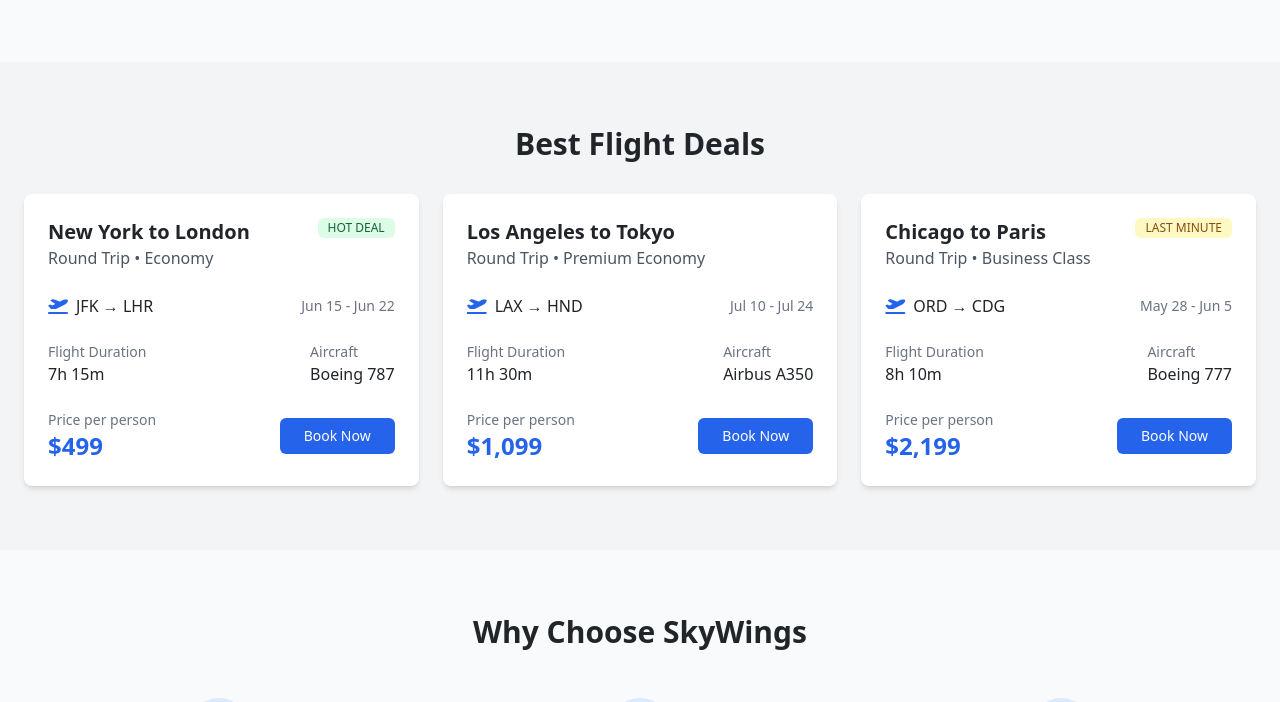
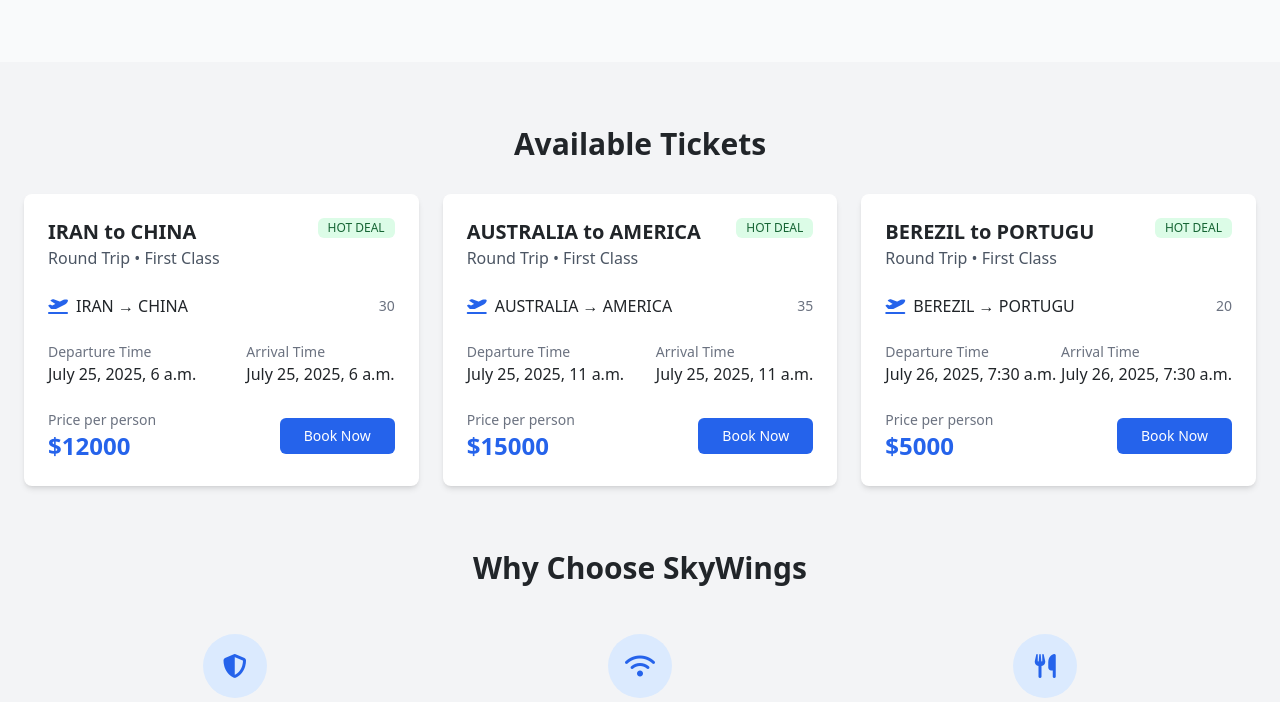
Before and after one commit to mmtshadow14/AirLine, a Django app: page / in a window 1280 px wide. Shown: the part 992-1694 px from the top of the page. Run offline with Django 5.2, Linux system fonts and the light colour scheme; data comes from the database, SQL or seed files in the repository; some libraries are stand-ins or nearby versions.

Commit message:
Update home.html

```diff
--- a/flights/templates/flights/home.html
+++ b/flights/templates/flights/home.html
@@ -117,126 +117,128 @@
     <!-- Flight Deals -->
     <div class="bg-gray-100 py-16">
         <div class="max-w-7xl mx-auto px-4 sm:px-6 lg:px-8">
-            <h2 class="text-3xl font-bold mb-8 text-center">Best Flight Deals</h2>
+            <h2 class="text-3xl font-bold mb-8 text-center">Available Tickets</h2>
             <div class="grid grid-cols-1 md:grid-cols-2 lg:grid-cols-3 gap-6">
+                {% for flight in all_flights %}
                 <!-- Flight 1 -->
                 <div class="flight-card bg-white rounded-lg shadow-md overflow-hidden transition-transform duration-300">
                     <div class="p-6">
                         <div class="flex justify-between items-start mb-4">
                             <div>
-                                <h3 class="text-xl font-bold">New York to London</h3>
-                                <p class="text-gray-600">Round Trip • Economy</p>
+                                <h3 class="text-xl font-bold">{{ flight.departure }} to {{ flight.destination }}</h3>
+                                <p class="text-gray-600">Round Trip • First Class</p>
                             </div>
                             <span class="bg-green-100 text-green-800 text-xs font-medium px-2.5 py-0.5 rounded">HOT DEAL</span>
                         </div>
                         <div class="flex items-center justify-between mb-4">
                             <div class="flex items-center">
                                 <i class="fas fa-plane-departure text-blue-600 mr-2"></i>
-                                <span>JFK → LHR</span>
+                                <span>{{ flight.departure }} → {{ flight.destination }}</span>
                             </div>
                             <div class="text-right">
-                                <p class="text-sm text-gray-500">Jun 15 - Jun 22</p>
+                                <p class="text-sm text-gray-500">{{ flight.flight_capacity }}</p>
                             </div>
                         </div>
                         <div class="flex items-center justify-between mb-4">
                             <div>
-                                <p class="text-sm text-gray-500">Flight Duration</p>
-                                <p class="font-medium">7h 15m</p>
+                                <p class="text-sm text-gray-500">Departure Time</p>
+                                <p class="font-medium">{{ flight.departure_time }}</p>
                             </div>
                             <div>
-                                <p class="text-sm text-gray-500">Aircraft</p>
-                                <p class="font-medium">Boeing 787</p>
+                                <p class="text-sm text-gray-500">Arrival Time</p>
+                                <p class="font-medium">{{ flight.departure_time }}</p>
                             </div>
                         </div>
                         <div class="flex items-center justify-between">
                             <div>
                                 <p class="text-sm text-gray-500">Price per person</p>
-                                <p class="text-2xl font-bold text-blue-600">$499</p>
+                                <p class="text-2xl font-bold text-blue-600">${{ flight.flight_price }}</p>
                             </div>
-                            <button class="bg-blue-600 hover:bg-blue-700 text-white px-4 py-2 rounded-md text-sm font-medium book-flight" data-flight="New York to London" data-price="499">Book Now</button>
+                            <a class="bg-blue-600 hover:bg-blue-700 text-white px-4 py-2 rounded-md text-sm font-medium book-flight" data-flight="New York to London" data-price="499" href={% url "flights:flight_detail" flight.flight_id %}>Book Now</a>
                         </div>
                     </div>
                 </div>
-
-                <!-- Flight 2 -->
-                <div class="flight-card bg-white rounded-lg shadow-md overflow-hidden transition-transform duration-300">
-                    <div class="p-6">
-                        <div class="flex justify-between items-start mb-4">
-                            <div>
-                                <h3 class="text-xl font-bold">Los Angeles to Tokyo</h3>
-                                <p class="text-gray-600">Round Trip • Premium Economy</p>
-                            </div>
-                        </div>
-                        <div class="flex items-center justify-between mb-4">
-                            <div class="flex items-center">
-                                <i class="fas fa-plane-departure text-blue-600 mr-2"></i>
-                                <span>LAX → HND</span>
-                            </div>
-                            <div class="text-right">
-                                <p class="text-sm text-gray-500">Jul 10 - Jul 24</p>
-                            </div>
-                        </div>
-                        <div class="flex items-center justify-between mb-4">
-                            <div>
-                                <p class="text-sm text-gray-500">Flight Duration</p>
-                                <p class="font-medium">11h 30m</p>
-                            </div>
-                            <div>
-                                <p class="text-sm text-gray-500">Aircraft</p>
-                                <p class="font-medium">Airbus A350</p>
-                            </div>
-                        </div>
-                        <div class="flex items-center justify-between">
-                            <div>
-                                <p class="text-sm text-gray-500">Price per person</p>
-                                <p class="text-2xl font-bold text-blue-600">$1,099</p>
-                            </div>
-                            <button class="bg-blue-600 hover:bg-blue-700 text-white px-4 py-2 rounded-md text-sm font-medium book-flight" data-flight="Los Angeles to Tokyo" data-price="1099">Book Now</button>
-                        </div>
-                    </div>
-                </div>
-
-                <!-- Flight 3 -->
-                <div class="flight-card bg-white rounded-lg shadow-md overflow-hidden transition-transform duration-300">
-                    <div class="p-6">
-                        <div class="flex justify-between items-start mb-4">
-                            <div>
-                                <h3 class="text-xl font-bold">Chicago to Paris</h3>
-                                <p class="text-gray-600">Round Trip • Business Class</p>
-                            </div>
-                            <span class="bg-yellow-100 text-yellow-800 text-xs font-medium px-2.5 py-0.5 rounded">LAST MINUTE</span>
-                        </div>
-                        <div class="flex items-center justify-between mb-4">
-                            <div class="flex items-center">
-                                <i class="fas fa-plane-departure text-blue-600 mr-2"></i>
-                                <span>ORD → CDG</span>
-                            </div>
-                            <div class="text-right">
-                                <p class="text-sm text-gray-500">May 28 - Jun 5</p>
-                            </div>
-                        </div>
-                        <div class="flex items-center justify-between mb-4">
-                            <div>
-                                <p class="text-sm text-gray-500">Flight Duration</p>
-                                <p class="font-medium">8h 10m</p>
-                            </div>
-                            <div>
-                                <p class="text-sm text-gray-500">Aircraft</p>
-                                <p class="font-medium">Boeing 777</p>
-                            </div>
-                        </div>
-                        <div class="flex items-center justify-between">
-                            <div>
-                                <p class="text-sm text-gray-500">Price per person</p>
-                                <p class="text-2xl font-bold text-blue-600">$2,199</p>
-                            </div>
-                            <button class="bg-blue-600 hover:bg-blue-700 text-white px-4 py-2 rounded-md text-sm font-medium book-flight" data-flight="Chicago to Paris" data-price="2199">Book Now</button>
-                        </div>
-                    </div>
-                </div>
+                {% endfor %}
             </div>
-        </div>
-    </div>
+{#                <!-- Flight 2 -->#}
+{#                <div class="flight-card bg-white rounded-lg shadow-md overflow-hidden transition-transform duration-300">#}
+{#                    <div class="p-6">#}
+{#                        <div class="flex justify-between items-start mb-4">#}
+{#                            <div>#}
+{#                                <h3 class="text-xl font-bold">Los Angeles to Tokyo</h3>#}
+{#                                <p class="text-gray-600">Round Trip • Premium Economy</p>#}
+{#                            </div>#}
+{#                        </div>#}
+{#                        <div class="flex items-center justify-between mb-4">#}
+{#                            <div class="flex items-center">#}
+{#                                <i class="fas fa-plane-departure text-blue-600 mr-2"></i>#}
+{#                                <span>LAX → HND</span>#}
+{#                            </div>#}
+{#                            <div class="text-right">#}
+{#                                <p class="text-sm text-gray-500">Jul 10 - Jul 24</p>#}
+{#                            </div>#}
+{#                        </div>#}
+{#                        <div class="flex items-center justify-between mb-4">#}
+{#                            <div>#}
+{#                                <p class="text-sm text-gray-500">Flight Duration</p>#}
+{#                                <p class="font-medium">11h 30m</p>#}
+{#                            </div>#}
+{#                            <div>#}
+{#                                <p class="text-sm text-gray-500">Aircraft</p>#}
+{#                                <p class="font-medium">Airbus A350</p>#}
+{#                            </div>#}
+{#                        </div>#}
+{#                        <div class="flex items-center justify-between">#}
+{#                            <div>#}
+{#                                <p class="text-sm text-gray-500">Price per person</p>#}
+{#                                <p class="text-2xl font-bold text-blue-600">$1,099</p>#}
+{#                            </div>#}
+{#                            <button class="bg-blue-600 hover:bg-blue-700 text-white px-4 py-2 rounded-md text-sm font-medium book-flight" data-flight="Los Angeles to Tokyo" data-price="1099">Book Now</button>#}
+{#                        </div>#}
+{#                    </div>#}
+{#                </div>#}
+{##}
+{#                <!-- Flight 3 -->#}
+{#                <div class="flight-card bg-white rounded-lg shadow-md overflow-hidden transition-transform duration-300">#}
+{#                    <div class="p-6">#}
+{#                        <div class="flex justify-between items-start mb-4">#}
+{#                            <div>#}
+{#                                <h3 class="text-xl font-bold">Chicago to Paris</h3>#}
+{#                                <p class="text-gray-600">Round Trip • Business Class</p>#}
+{#                            </div>#}
+{#                            <span class="bg-yellow-100 text-yellow-800 text-xs font-medium px-2.5 py-0.5 rounded">LAST MINUTE</span>#}
+{#                        </div>#}
+{#                        <div class="flex items-center justify-between mb-4">#}
+{#                            <div class="flex items-center">#}
+{#                                <i class="fas fa-plane-departure text-blue-600 mr-2"></i>#}
+{#                                <span>ORD → CDG</span>#}
+{#                            </div>#}
+{#                            <div class="text-right">#}
+{#                                <p class="text-sm text-gray-500">May 28 - Jun 5</p>#}
+{#                            </div>#}
+{#                        </div>#}
+{#                        <div class="flex items-center justify-between mb-4">#}
+{#                            <div>#}
+{#                                <p class="text-sm text-gray-500">Flight Duration</p>#}
+{#                                <p class="font-medium">8h 10m</p>#}
+{#                            </div>#}
+{#                            <div>#}
+{#                                <p class="text-sm text-gray-500">Aircraft</p>#}
+{#                                <p class="font-medium">Boeing 777</p>#}
+{#                            </div>#}
+{#                        </div>#}
+{#                        <div class="flex items-center justify-between">#}
+{#                            <div>#}
+{#                                <p class="text-sm text-gray-500">Price per person</p>#}
+{#                                <p class="text-2xl font-bold text-blue-600">$2,199</p>#}
+{#                            </div>#}
+{#                            <button class="bg-blue-600 hover:bg-blue-700 text-white px-4 py-2 rounded-md text-sm font-medium book-flight" data-flight="Chicago to Paris" data-price="2199">Book Now</button>#}
+{#                        </div>#}
+{#                    </div>#}
+{#                </div>#}
+{#            </div>#}
+{#        </div>#}
+{#    </div>#}
 
     <!-- Why Choose Us -->
     <div class="max-w-7xl mx-auto px-4 sm:px-6 lg:px-8 py-16">
```
